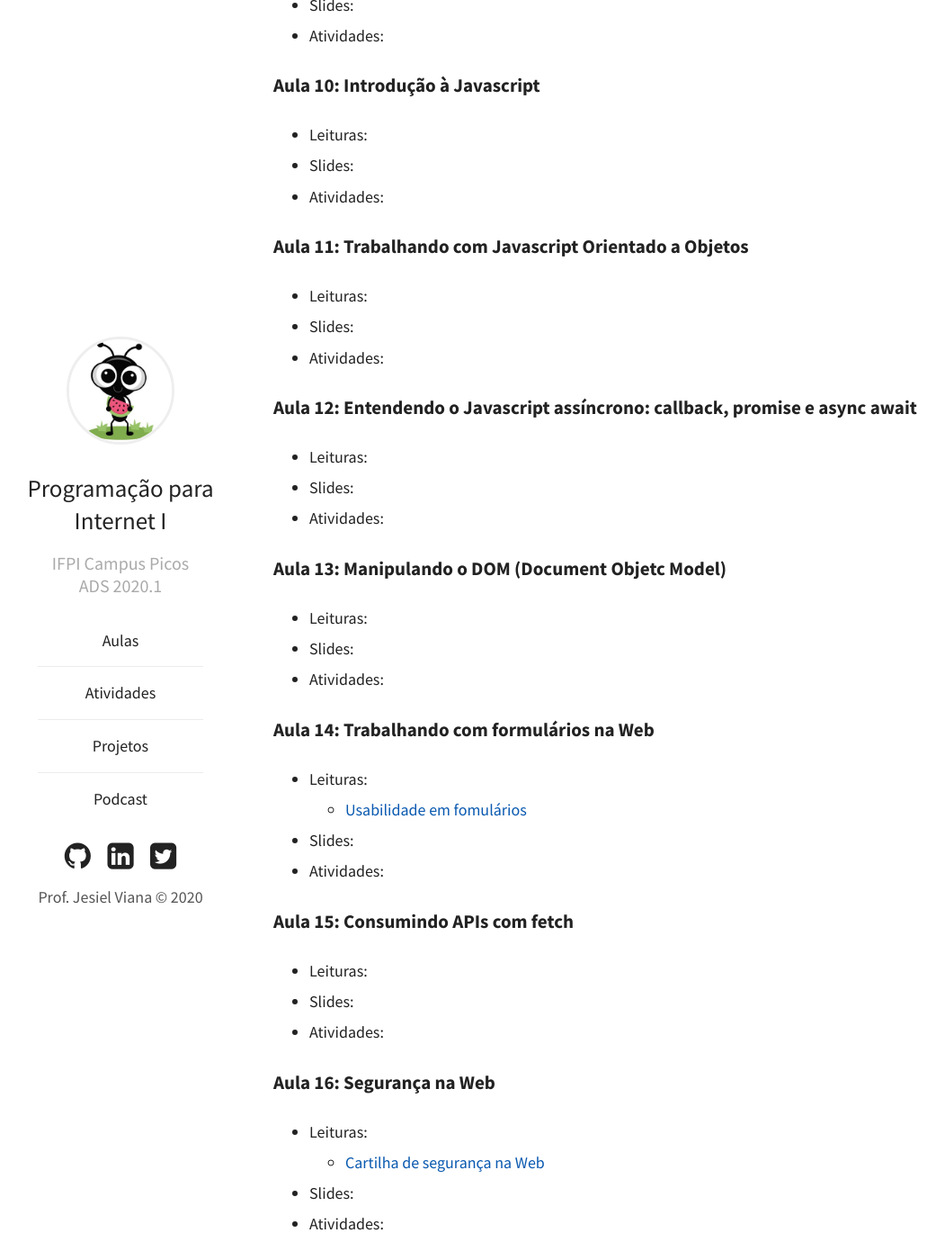
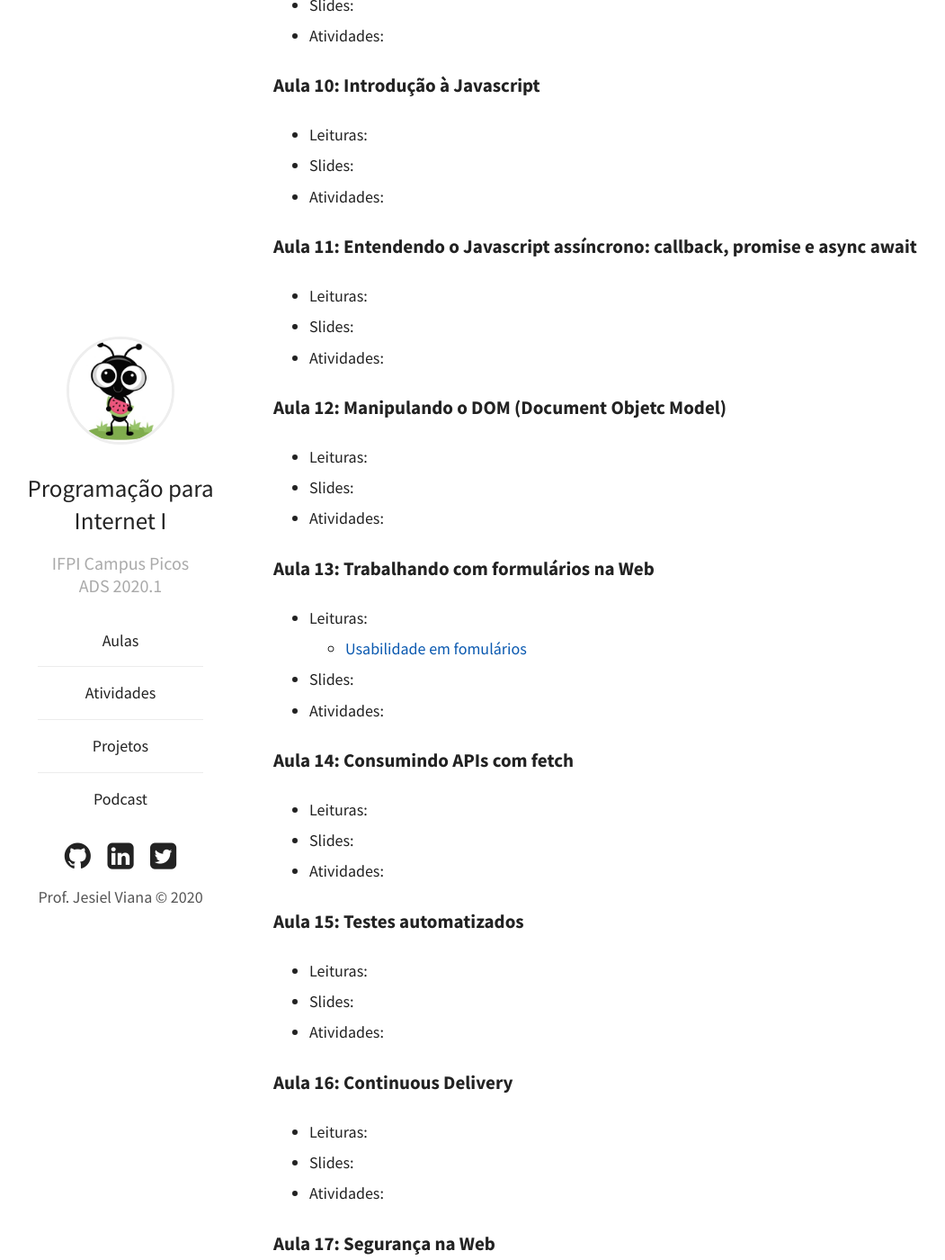
Before and after one commit to jesielviana/web-dev, a Jekyll site: the page built from aulas.md, in a window 1280 px wide and 1400 px high, scrolled down 2699 px. Shown: the whole window at 90% size, without its empty margins (51-1102 px from the left). Built offline with Jekyll 4.4.1, drawn with Linux system fonts in a browser that asks for light colours; some of the changed text lies outside the part shown.

Commit message:
alterando as aulas

```diff
--- a/_config.yml
+++ b/_config.yml
@@ -27,7 +27,7 @@ plainwhite:
     - title: Projetos
       url: "/programacao-para-internet-i/projetos"
     - title: Podcast
-      url: "https://anchor.fm/b-a-ba-do-dev"
+      url: "https://anchor.fm/babadodev"
 
   # generate social links in footer
   social_links:
--- a/aulas.md
+++ b/aulas.md
@@ -39,7 +39,7 @@ date:   2020-03-04 21:03:36 +0530
 - Atividades: [Atividade 03](/programacao-para-internet-i/atividades/#atividade-3)
 
 
-### Aula 04: Trabalho colaborativo e controle de versão
+### Aula 04: Trabalho colaborativo e controle de versão (Continuous Integration)
 - Leituras:
 - Slides:
 - Atividades:
@@ -87,50 +87,39 @@ date:   2020-03-04 21:03:36 +0530
 - Slides:
 - Atividades:
 
-### Aula 11: Trabalhando com Javascript Orientado a Objetos
+### Aula 11: Entendendo o Javascript assíncrono: callback, promise e async await
 - Leituras:
 - Slides:
 - Atividades:
 
-### Aula 12: Entendendo o Javascript assíncrono: callback, promise e async await
+### Aula 12: Manipulando o DOM (Document Objetc Model)
 - Leituras:
 - Slides:
 - Atividades:
 
-### Aula 13: Manipulando o DOM (Document Objetc Model)
-- Leituras:
-- Slides:
-- Atividades:
-
-### Aula 14: Trabalhando com formulários na Web
+### Aula 13: Trabalhando com formulários na Web
 - Leituras:
   - [Usabilidade em fomulários](https://ux.sapo.pt/usabilidade/web/formularios/)
 - Slides:
 - Atividades:
 
-### Aula 15: Consumindo APIs com fetch
+### Aula 14: Consumindo APIs com fetch
 - Leituras:
 - Slides:
 - Atividades:
 
+### Aula 15: Testes automatizados
+- Leituras:
+- Slides:
+- Atividades:
 
-### Aula 16: Segurança na Web
+### Aula 16: Continuous Delivery
+- Leituras:
+- Slides:
+- Atividades:
+
+### Aula 17: Segurança na Web
 - Leituras:
   - [Cartilha de segurança na Web](https://cartilha.cert.br/)
 - Slides:
 - Atividades:
-
-### Aula 17: Testes automatizados [parte 1]
-- Leituras:
-- Slides:
-- Atividades:
-
-### Aula 18: Testes automatizados  [parte 2]
-- Leituras:
-- Slides:
-- Atividades:
-
-### Aula 19: Práticas DevOps
-- Leituras:
-- Slides:
-- Atividades:
```
